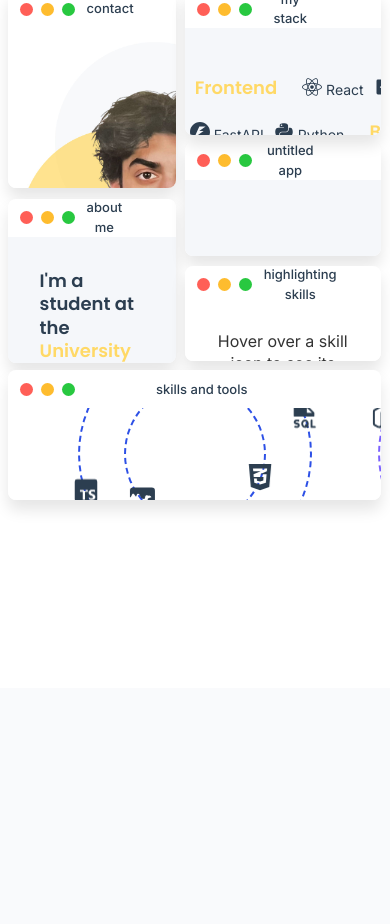
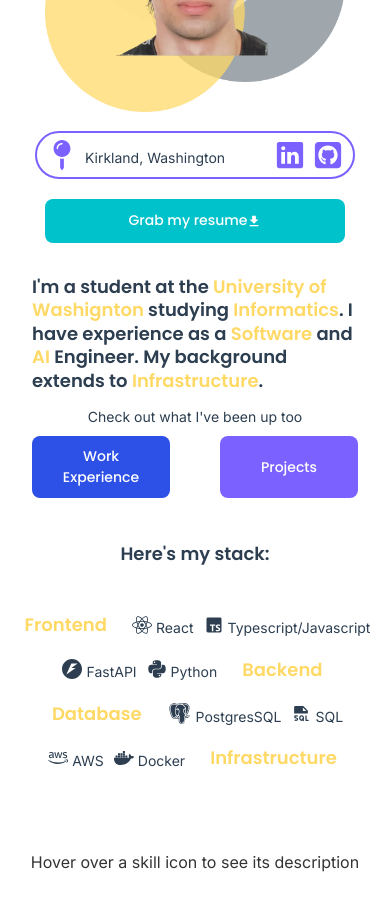
Before and after one commit to dedhaw/portfolio, a React (Vite) app: page / in a window 390 px wide. Shown: the part 1020-1944 px from the top of the page. Before the commit the page ends 1708 px from the top, so only its background shows below. Built offline with nearby package versions, Linux system fonts and the light colour scheme.

Commit message:
AboutMe ready for mobile

```diff
--- a/src/components/AboutMe.tsx
+++ b/src/components/AboutMe.tsx
@@ -13,6 +13,25 @@ import { useEffect, useState } from "react";
 
 const Container = styled.div`
     margin: var(--spacing-xl);
+`;
+
+const PhoneContainer = styled.div`
+    background-color: var(--white);
+`;
+
+const SkillsContainer = styled.div`
+    .circle-container {
+        display: flex !important;
+        flex-direction: column !important;
+        gap: 30px !important;
+        padding: 30px !important;
+    }
+`;
+
+const HighlightContainer = styled.div`
+    .highlight-container {
+        padding: 5px !important;
+    }
 `;
 
 const ButtonContainer = styled.div`
@@ -89,6 +108,8 @@ export default function AboutMe({id}: AboutMeProps) {
     }, [windowWidth, windowHeight]);
 
   return (
+    <>
+    {aspectRatio > 0.65 && (
     <AltSection id={id}>
         <WindowProvider>
             <HighlightProvider>
@@ -154,7 +175,7 @@ export default function AboutMe({id}: AboutMeProps) {
                             />
                         </>
                     )}
-                    {aspectRatio < 1.43 && (
+                    {aspectRatio > 0.65 && aspectRatio < 1.43 && (
                         <>
                             <MacOS
                                 id="about-me"
@@ -176,6 +197,8 @@ export default function AboutMe({id}: AboutMeProps) {
                                 height={430}
                                 startingXPosition={20}
                                 startingYPosition={550}
+                                baseWidth={ipadBW}
+                                baseHeight={ipadBH}
                             />
                             <MacOS
                                 id="additonal-info"
@@ -186,6 +209,8 @@ export default function AboutMe({id}: AboutMeProps) {
                                 height={300}
                                 startingXPosition={485}
                                 startingYPosition={400}
+                                baseWidth={ipadBW}
+                                baseHeight={ipadBH}
                             />
                             <MacOS
                                 id="highlight"
@@ -195,6 +220,8 @@ export default function AboutMe({id}: AboutMeProps) {
                                 height={250}
                                 startingXPosition={485}
                                 startingYPosition={725}
+                                baseWidth={ipadBW}
+                                baseHeight={ipadBH}
                             />
                             <MacOS
                                 id="skills"
@@ -204,6 +231,8 @@ export default function AboutMe({id}: AboutMeProps) {
                                 height={340}
                                 startingXPosition={20}
                                 startingYPosition={1000}
+                                baseWidth={ipadBW}
+                                baseHeight={ipadBH}
                             />
                             <MacOS
                                 id="stack"
@@ -214,6 +243,8 @@ export default function AboutMe({id}: AboutMeProps) {
                                 height={380}
                                 startingXPosition={485}
                                 startingYPosition={2}
+                                baseWidth={ipadBW}
+                                baseHeight={ipadBH}
                             />
                         </>
                     )}
@@ -221,5 +252,23 @@ export default function AboutMe({id}: AboutMeProps) {
             </HighlightProvider>
         </WindowProvider>
     </AltSection>
+    )}
+    {aspectRatio <= 0.65 && (
+        <PhoneContainer>
+            <HighlightProvider>
+                <AboutTab />
+                <Paragraph />
+                <h3 style={{textAlign: "center"}}>Here's my stack:</h3>
+                <MyStack />
+                <HighlightContainer>
+                    <Highlight />
+                </HighlightContainer>
+                <SkillsContainer>
+                    <Skills />
+                </SkillsContainer>
+            </HighlightProvider>
+        </PhoneContainer>
+    )}
+    </>
   );
 };
--- a/src/components/HightlightSkills.tsx
+++ b/src/components/HightlightSkills.tsx
@@ -50,7 +50,7 @@ export default function Highlight() {
   const { highlighted } = useHighlight();
 
   return (
-    <HighlightContainer>
+    <HighlightContainer className='highlight-container'>
       <SkillDescription>
         {highlighted && skillDescriptions[highlighted]
           ? skillDescriptions[highlighted]
--- a/src/components/MacOS.tsx
+++ b/src/components/MacOS.tsx
@@ -135,13 +135,9 @@ interface MacOSProps {
    height?: number;
    startingXPosition?: number | null;
    startingYPosition?: number | null;
-   baseWidth?: number | null;
-   baseHeight?: number | null;
+   baseWidth?: number;
+   baseHeight?: number;
 }
-
-// base dimensions
-let DESIGN_WIDTH = 1600;
-let DESIGN_HEIGHT = 900;
 
 export default function MacOS ({
    id,
@@ -152,8 +148,8 @@ export default function MacOS ({
    height=400,
    startingXPosition = null,
    startingYPosition = null,
-   baseWidth = null,
-   baseHeight = null,
+   baseWidth = 1600,
+   baseHeight = 900,
 
 }: MacOSProps) {
    const [position, setPosition] = useState({
@@ -174,8 +170,9 @@ export default function MacOS ({
    const { activeWindowId, setActiveWindow } = useContext(WindowContext);
    const isActive = activeWindowId === id;
 
-   DESIGN_WIDTH = baseWidth !== null ? baseWidth : DESIGN_WIDTH;
-   DESIGN_HEIGHT = baseHeight !== null ? baseHeight : DESIGN_HEIGHT;
+   // base dimensions
+   const DESIGN_WIDTH = baseWidth;
+   const DESIGN_HEIGHT = baseHeight;
 
    const getScaleFactor = () => {
      if (!windowRef.current?.parentElement) return 1;
--- a/src/components/Navbar.tsx
+++ b/src/components/Navbar.tsx
@@ -95,6 +95,7 @@ const CloseButton = styled.div`
   padding: 5px;
   color: var(--dark-gray);
   outline: none;
+  z-index: 20px;
 
   &:focus {
     outline: none;
--- a/src/components/Skills.tsx
+++ b/src/components/Skills.tsx
@@ -69,7 +69,7 @@ export default function Skills() {
 
   return (
     <Container style={{justifyContent: "center", height: "100%"}}>
-      <InnerContainer>
+      <InnerContainer className="circle-container">
         <SpinningCircle
           outerIcons={outerPLIcons}
           innerIcons={innerPLIcons}
```
